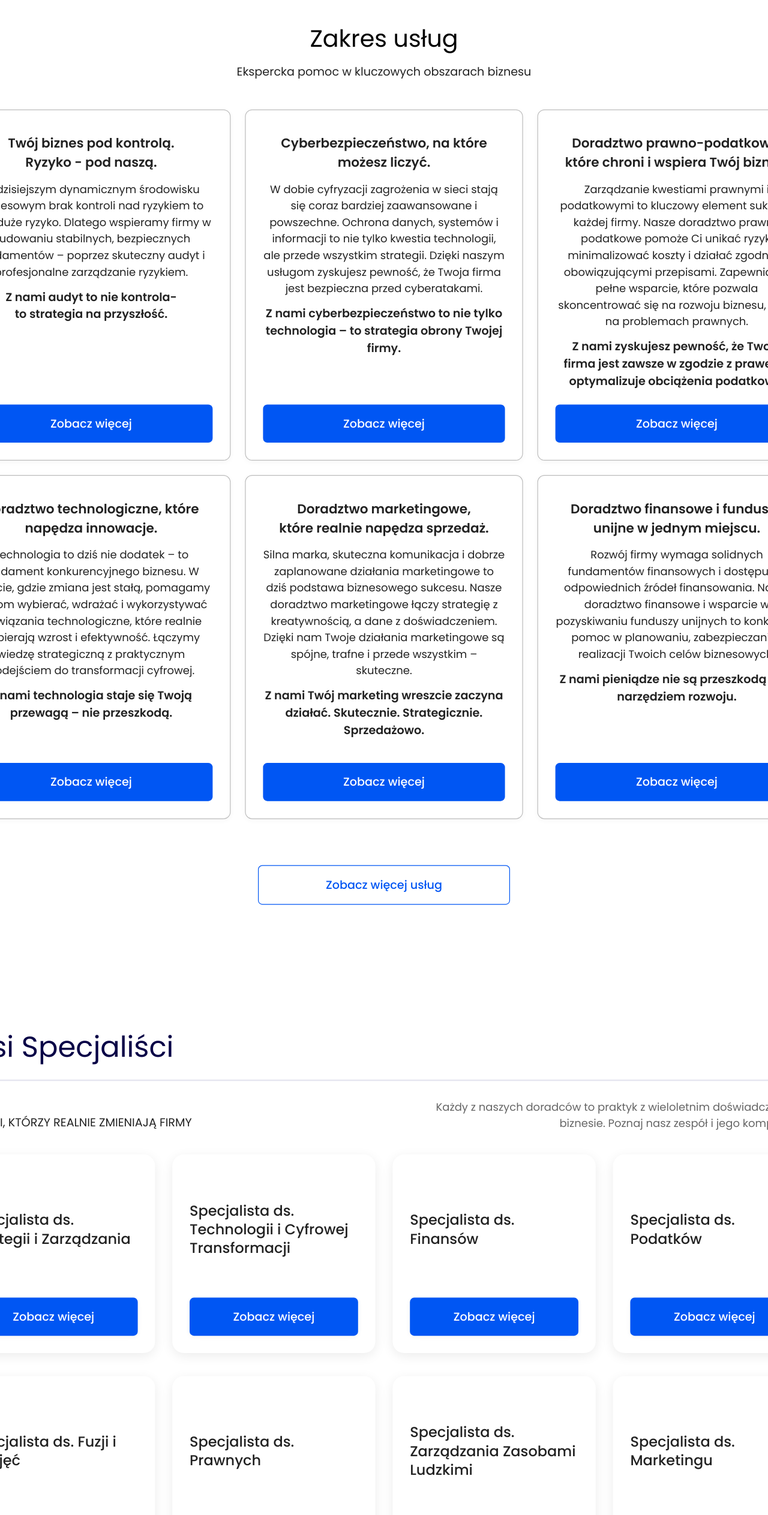
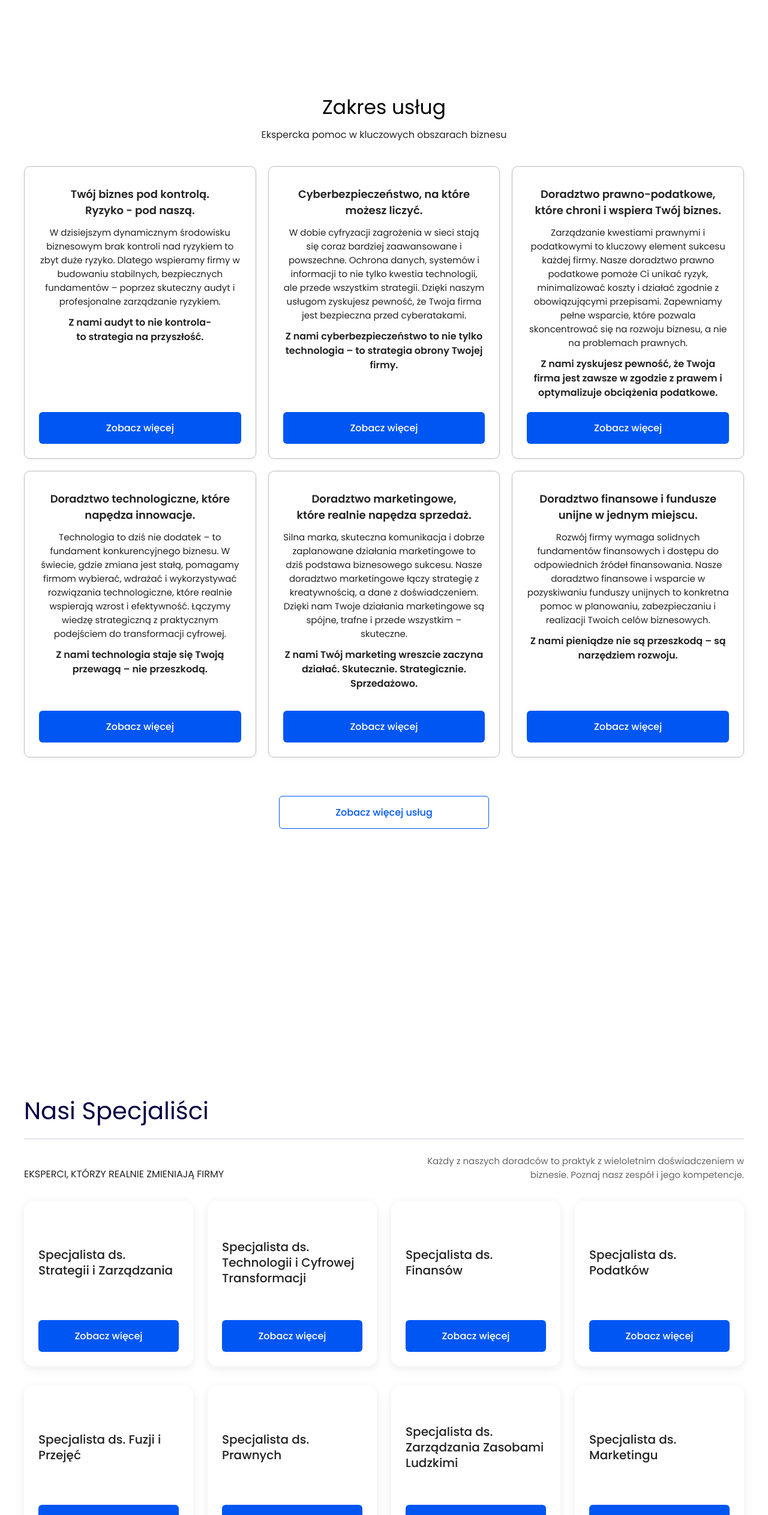
Before and after one commit to Qu4ckyy/JD-Global-Consulting, a React (Create React App) app in the folder jd-global-consulting/: page / in a window 1280 px wide. Shown: the part 1893-4419 px from the top of the page at 60% size. Built offline with nearby package versions, Linux system fonts and the light colour scheme.

Commit message:
style changes

```diff
--- a/jd-global-consulting/src/components/MainPage/MainPage.scss
+++ b/jd-global-consulting/src/components/MainPage/MainPage.scss
@@ -539,7 +539,6 @@ html {
   }
   .offer {
     max-width: 1200px;
-    transform: scale(1.2);
     margin: 0 auto 60px auto;
     padding: 60px 20px 40px 20px;
     display: flex;
@@ -704,7 +703,6 @@ html {
     display: flex;
     flex-direction: column;
     align-items: stretch;
-    transform: scale(1.2);
 
     h3 {
       font-size: 40px;
@@ -868,7 +866,6 @@ html {
     margin: 400px auto 300px auto;
     box-sizing: border-box;
     gap: 48px;
-    transform: scale(1.2);
 
     @media (max-width: 900px) {
       flex-direction: column;
@@ -1156,7 +1153,6 @@ html {
   flex-direction: column;
   align-items: stretch;
   text-align: left;
-  transform: scale(1.1);
 
   h1 {
     font-size: 44px;
```
